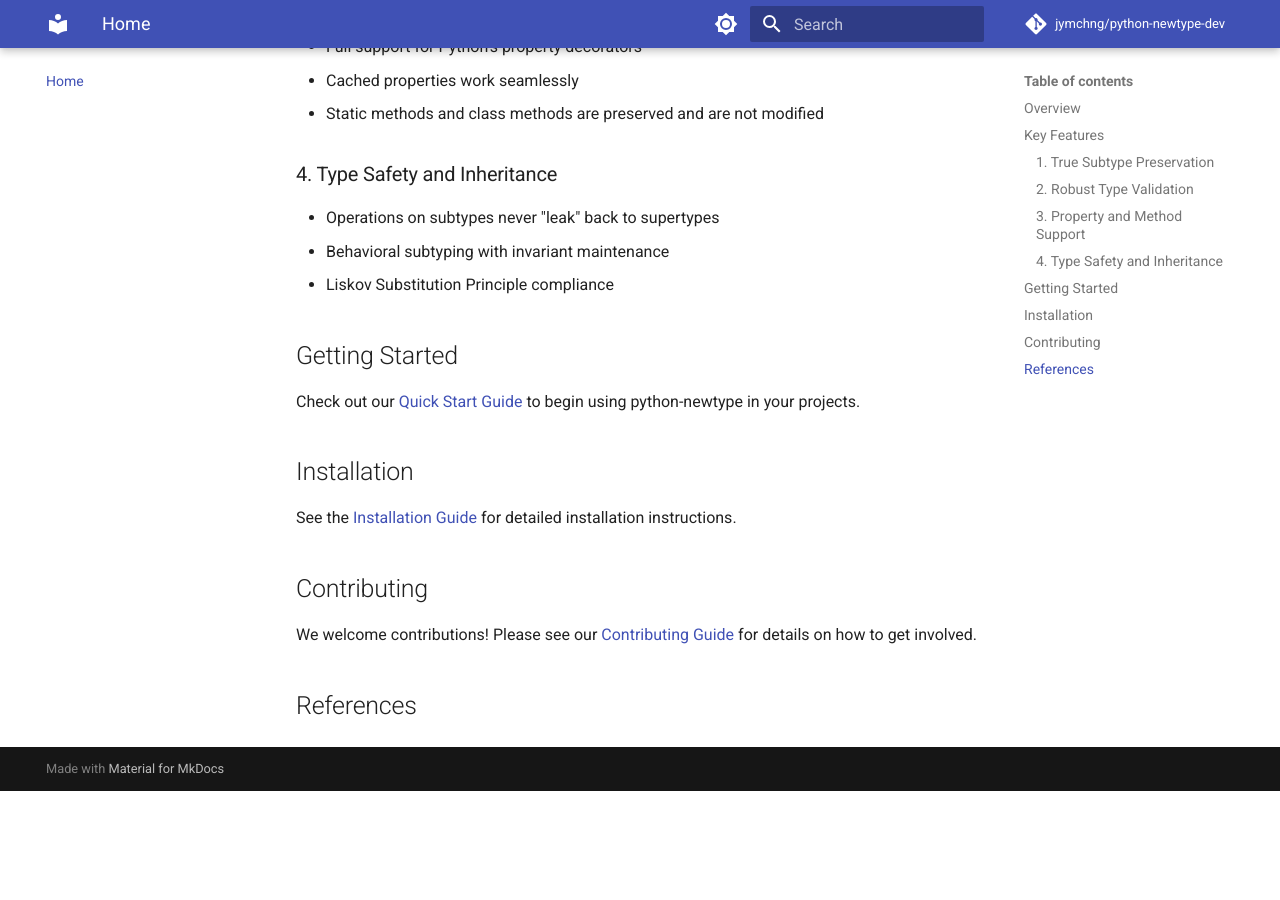
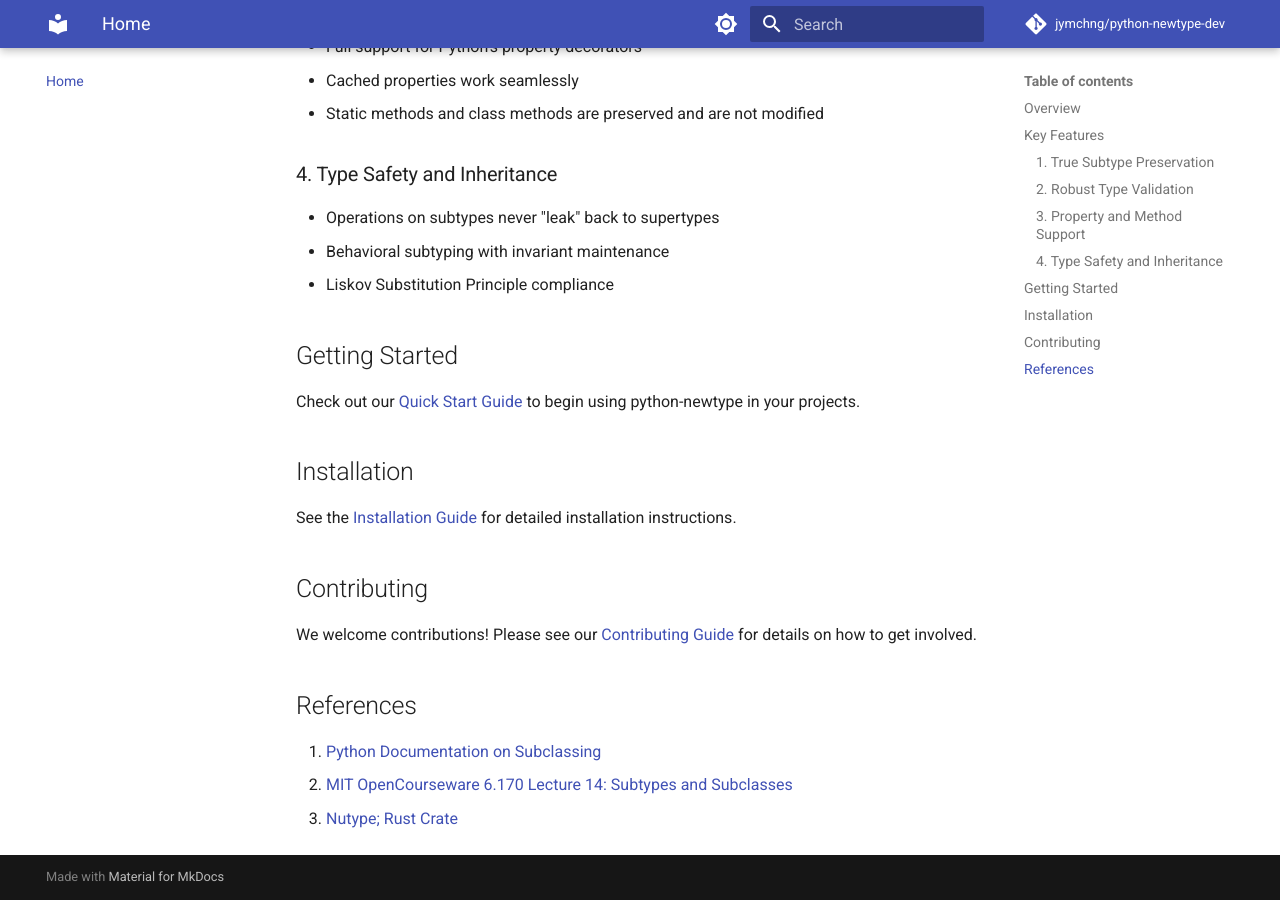
Before and after one commit to jymchng/python-newtype-dev, an MkDocs documentation site: the page built from docs/index.md, in a window 1280 px wide and 900 px high, scrolled down 2121 px. Built offline with MkDocs 1.6.1 and Material for MkDocs 9.7.7, drawn with Linux system fonts in a browser that asks for light colours; comment, search, counter and statistics services are not loaded; before the commit the page ends 2912 px from its top, so only the background shows below that.

Commit message:
added references to docs

```diff
--- a/docs/index.md
+++ b/docs/index.md
@@ -104,3 +104,7 @@ See the [Installation Guide](getting-started/installation.md) for detailed insta
 We welcome contributions! Please see our [Contributing Guide](development/contributing.md) for details on how to get involved.
 
 ## References
+
+1. [Python Documentation on Subclassing](https://docs.python.org/3/extending/newtypes_tutorial.html#subclassing-other-types)
+2. [MIT OpenCourseware 6.170 Lecture 14: Subtypes and Subclasses](https://ocw.mit.edu/courses/6-170-laboratory-in-software-engineering-fall-2005/9ed2c853eea2311adeadfcc0de284114_lec14.pdf)
+3. [Nutype; Rust Crate](https://crates.io/crates/nutype)
--- a/pyproject.toml
+++ b/pyproject.toml
@@ -263,7 +263,7 @@ staticmethod-decorators = ["pydantic.validator", "pydantic.root_validator"]
 
 [tool.codespell]
 skip = 'poetry.lock,sources/*.c,sources/*.pyx,sources/*.pxd'
-ignore-words-list = "coo,fo,strat,zar,selectin,nam"
+ignore-words-list = "coo,fo,strat,zar,selectin,nam,crate"
 
 [tool.creosote]
 venvs = [".venv"]
```
